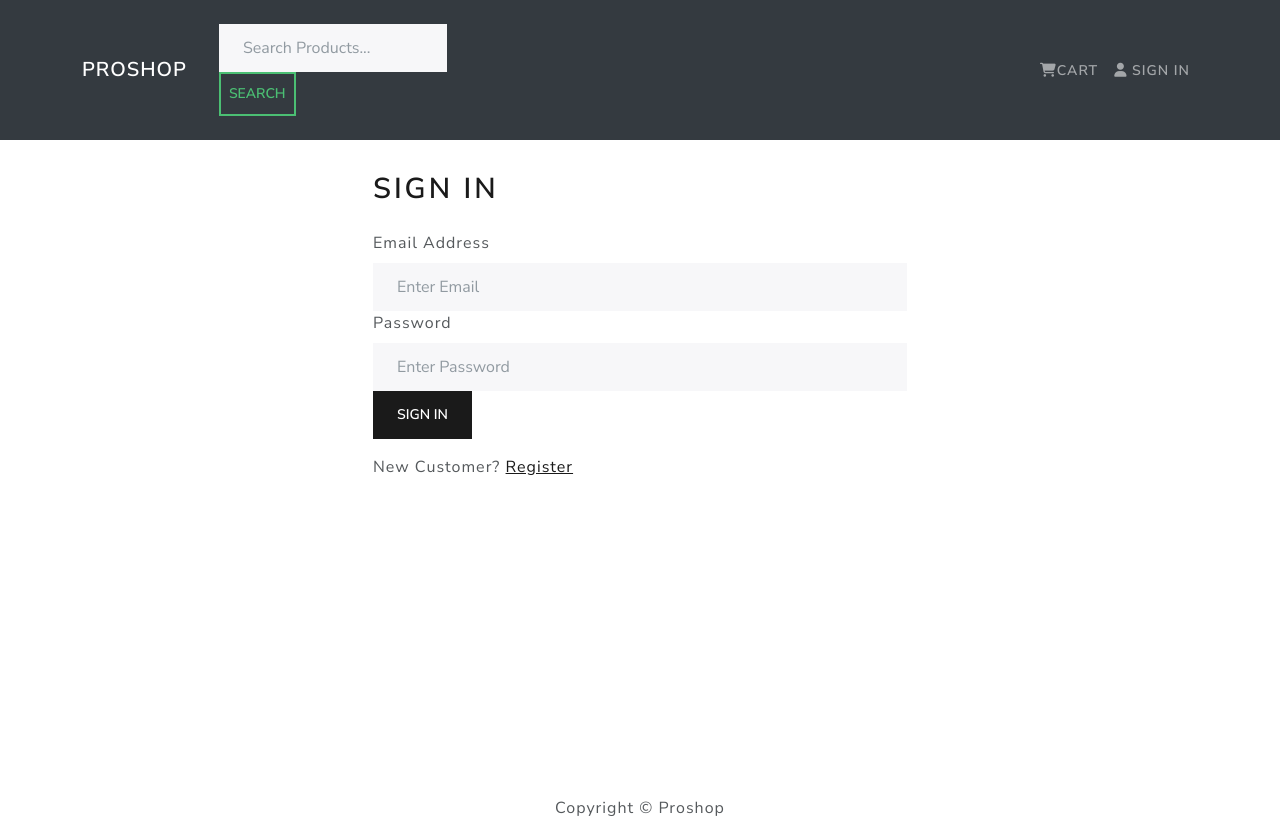
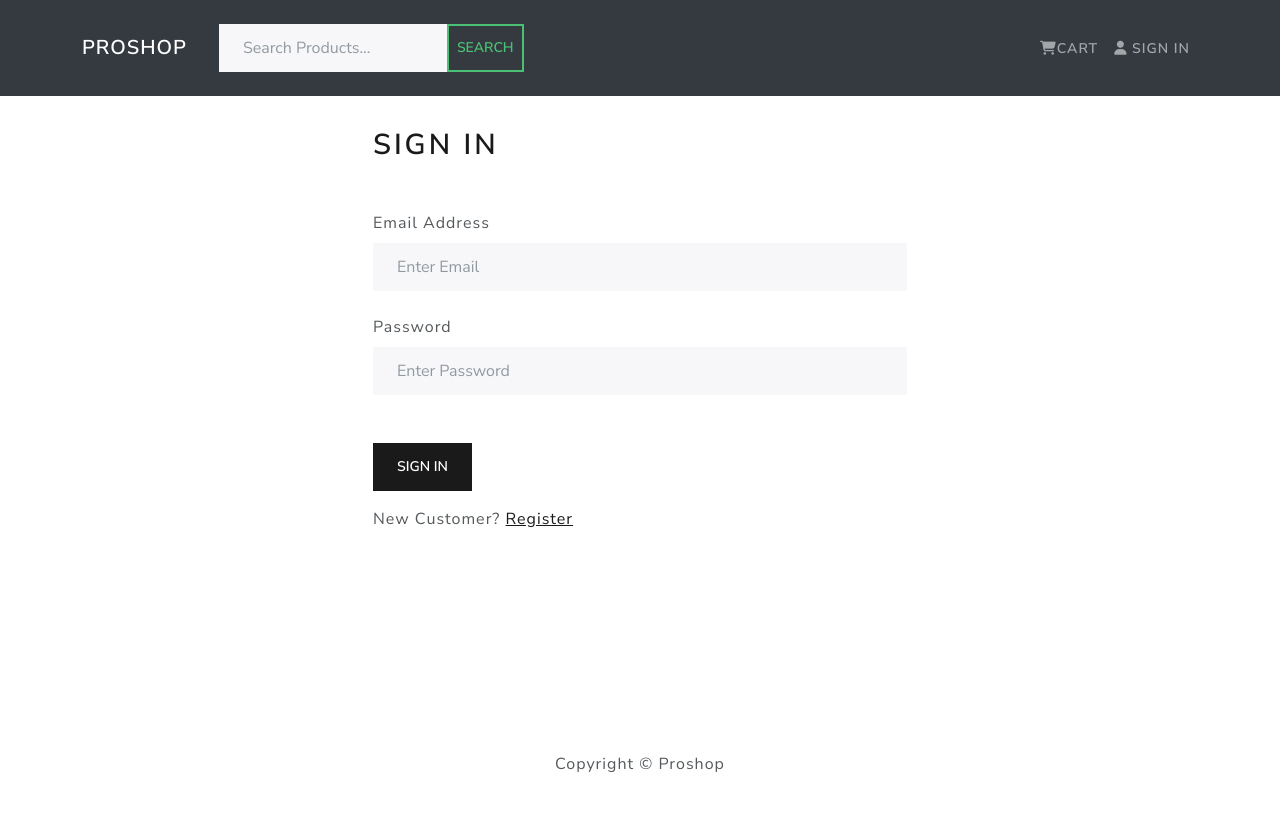
Before and after one commit to Bhaskar-Developer/mern-ecommerce-app, a React (Create React App) app in the folder frontend/: page /login in a window 1280 px wide. After the commit the page ends 800 px from the top, so only its background shows below. Built offline with nearby package versions, Linux system fonts and the light colour scheme.

Commit message:
UI changes and fixes

```diff
--- a/frontend/src/components/SearchBox.jsx
+++ b/frontend/src/components/SearchBox.jsx
@@ -16,11 +16,12 @@ const SearchBox = () => {
   }
 
   return (
-    <Form onSubmit={submitHandler}>
+    <Form onSubmit={submitHandler} style={{display: 'flex'}} >
         <Form.Control
             type='text'
             name='q'
             onChange={(e) => setKeyword(e.target.value)} placeholder='Search Products...' className='mr-sm-2 ml-sm-5'
+            style={{ maxWidth: '300px' }}
         >
         </Form.Control>
         <Button type='submit' variant='outline-success' className='p-2'>
--- a/frontend/src/screens/LoginScreen.jsx
+++ b/frontend/src/screens/LoginScreen.jsx
@@ -39,6 +39,7 @@ const LoginScreen = () => {
         {error && <Message variant='danger'>{error}</Message> }
         { loading && <Loader /> }
         <Form onSubmit={submitHandler} >
+            <br />
             <Form.Group controlId='email' >
                 <Form.Label>Email Address</Form.Label>
                 <Form.Control
@@ -48,6 +49,7 @@ const LoginScreen = () => {
                 onChange={(e) => setEmail(e.target.value)}>
                 </Form.Control>
             </Form.Group>
+            <br />
             <Form.Group controlId='password' >
                 <Form.Label>Password</Form.Label>
                 <Form.Control
@@ -57,6 +59,8 @@ const LoginScreen = () => {
                 onChange={(e) => setPassword(e.target.value)}>
                 </Form.Control>
             </Form.Group>
+            <br />
+            <br />
             <Button type='submit' variant='primary' >
                 Sign In
             </Button>
--- a/frontend/src/screens/PaymentScreen.jsx
+++ b/frontend/src/screens/PaymentScreen.jsx
@@ -31,9 +31,11 @@ const PaymentScreen = () => {
       <h1>Payment Method</h1>
       <Form onSubmit={submitHandler}>
         <Form.Group>
+            <br />
             <Form.Label as='legend' >
                 Select Method
             </Form.Label>
+            <br />
             <Col>
                 <Form.Check
                 type='radio'
@@ -57,7 +59,7 @@ const PaymentScreen = () => {
                 </Form.Check> */}
             </Col>
         </Form.Group>
-
+        <br />
         <Button type='submit' variant='primary'>
           Continue
         </Button>
--- a/frontend/src/screens/ProductListScreen.jsx
+++ b/frontend/src/screens/ProductListScreen.jsx
@@ -58,9 +58,11 @@ const ProductListScreen = () => {
                 <h1>Products</h1>
             </Col>
             <Col className='text-right' >
-                <Button className='my-3' onClick={createProductHandler}>
-                    <i className='fas fa-plus' ></i> Create Product
-                </Button>
+                <div style={{ display: 'flex', justifyContent: 'end' }} >
+                    <Button className='my-3' onClick={createProductHandler}>
+                        <i className='fas fa-plus' ></i> Create Product
+                    </Button>
+                </div>
             </Col>
         </Row>
         { loadingDelete && <Loader /> }
--- a/frontend/src/screens/ProfileScreen.jsx
+++ b/frontend/src/screens/ProfileScreen.jsx
@@ -72,6 +72,7 @@ const ProfileScreen = () => {
         {success && <Message variant='success'>Profile Updated</Message> }
         { loading && <Loader /> }
         <Form onSubmit={submitHandler} >
+            <br />
             <Form.Group controlId='name' >
                 <Form.Label>Name</Form.Label>
                 <Form.Control
@@ -81,6 +82,7 @@ const ProfileScreen = () => {
                 onChange={(e) => setName(e.target.value)}>
                 </Form.Control>
             </Form.Group>
+            <br />
             <Form.Group controlId='email' >
                 <Form.Label>Email Address</Form.Label>
                 <Form.Control
@@ -90,6 +92,7 @@ const ProfileScreen = () => {
                 onChange={(e) => setEmail(e.target.value)}>
                 </Form.Control>
             </Form.Group>
+            <br />
             <Form.Group controlId='password' >
                 <Form.Label>Password</Form.Label>
                 <Form.Control
@@ -99,6 +102,7 @@ const ProfileScreen = () => {
                 onChange={(e) => setPassword(e.target.value)}>
                 </Form.Control>
             </Form.Group>
+            <br />
             <Form.Group controlId='confirmPassword' >
                 <Form.Label>Confirm Password</Form.Label>
                 <Form.Control
@@ -108,8 +112,10 @@ const ProfileScreen = () => {
                 onChange={(e) => setConfirmPassword(e.target.value)}>
                 </Form.Control>
             </Form.Group>
+            <br />
+            <br />
             <Button type='submit' variant='primary' >
-                Update
+                Update Details
             </Button>
         </Form>
         </Col>
--- a/frontend/src/screens/RegisterScreen.jsx
+++ b/frontend/src/screens/RegisterScreen.jsx
@@ -48,6 +48,7 @@ const RegisterScreen = () => {
         {error && <Message variant='danger'>{error}</Message> }
         { loading && <Loader /> }
         <Form onSubmit={submitHandler} >
+            <br />
             <Form.Group controlId='name' >
                 <Form.Label>Name</Form.Label>
                 <Form.Control
@@ -57,6 +58,7 @@ const RegisterScreen = () => {
                 onChange={(e) => setName(e.target.value)}>
                 </Form.Control>
             </Form.Group>
+            <br />
             <Form.Group controlId='email' >
                 <Form.Label>Email Address</Form.Label>
                 <Form.Control
@@ -66,6 +68,7 @@ const RegisterScreen = () => {
                 onChange={(e) => setEmail(e.target.value)}>
                 </Form.Control>
             </Form.Group>
+            <br />
             <Form.Group controlId='password' >
                 <Form.Label>Password</Form.Label>
                 <Form.Control
@@ -75,6 +78,7 @@ const RegisterScreen = () => {
                 onChange={(e) => setPassword(e.target.value)}>
                 </Form.Control>
             </Form.Group>
+            <br />
             <Form.Group controlId='confirmPassword' >
                 <Form.Label>Confirm Password</Form.Label>
                 <Form.Control
@@ -84,6 +88,8 @@ const RegisterScreen = () => {
                 onChange={(e) => setConfirmPassword(e.target.value)}>
                 </Form.Control>
             </Form.Group>
+            <br />
+            <br />
             <Button type='submit' variant='primary' >
                 Register
             </Button>
--- a/frontend/src/screens/UserEditScreen.jsx
+++ b/frontend/src/screens/UserEditScreen.jsx
@@ -71,6 +71,7 @@ const UserEditScreen = () => {
                         onChange={(e) => setName(e.target.value)}>
                         </Form.Control>
                     </Form.Group>
+                    <br />
                     <Form.Group controlId='email' >
                         <Form.Label>Email Address</Form.Label>
                         <Form.Control
@@ -80,6 +81,7 @@ const UserEditScreen = () => {
                         onChange={(e) => setEmail(e.target.value)}>
                         </Form.Control>
                     </Form.Group>
+                    <br />
                     <Form.Group controlId='isAdmin' >
                         <Form.Check
                         type='checkbox'
@@ -89,6 +91,8 @@ const UserEditScreen = () => {
                         onChange={(e) => setIsAdmin(e.target.checked)}>
                         </Form.Check>
                     </Form.Group>
+                    <br />
+                    <br />
                     <Button type='submit' variant='primary' >
                         Update
                     </Button>
```
Also changed, not shown: frontend/src/screens/ProductEditScreen.jsx (+8 -5 lines), frontend/src/screens/ShippingSceen.jsx (+6 -4 lines).
